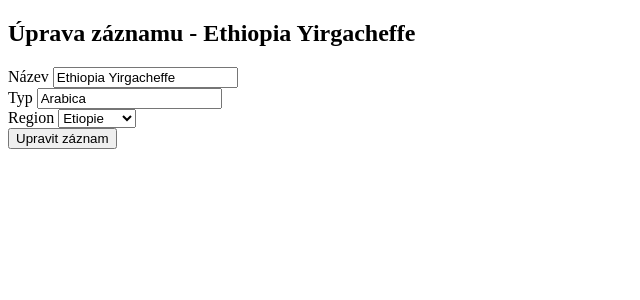
After one commit to Krankus-SSICR/it2026, a PHP site: the page made by 26-04-23 - CRUD cv02/upravit.php in a window 1280 px wide. The commit adds this page. Shown: the top 300 px of the page, without its empty margins (0-640 px from the left). Run offline with PHP 8.4, Linux system fonts and the light colour scheme; data comes from the database, SQL or seed files in the repository.

Commit message:
26-04-24

```diff
--- a/26-04-23 - CRUD cv02/index.php
+++ b/26-04-23 - CRUD cv02/index.php
@@ -9,6 +9,9 @@
     <?php if(isset($_GET['pridano']) && $_GET['pridano'] == 1):?>
         <p style="color: darkgreen;">Záznam byl úspěšně přidán</p>
     <?php endif;?>
+    <?php if(isset($_GET['upraveno']) && $_GET['upraveno'] == 1):?>
+        <p style="color: darkgreen;">Záznam byl úspěšně upraven</p>
+    <?php endif;?>
     <a href="prehled.php">Přehled skladu</a><br>
     <a href="pridat.php">Přidat novou kávu</a>
 </body>
--- /dev/null
+++ b/26-04-23 - CRUD cv02/upravit.php
@@ -0,0 +1,53 @@
+<?php
+require('db.php');
+$id = $_GET['id'];
+if (isset($_POST['upravit'])) {
+    $nazev = $_POST['nazev'];
+    $typ = $_POST['typ'];
+    $uprava = "UPDATE kava SET nazev='$nazev', typ='$typ' WHERE id=$id";
+
+    if ($conn->query($uprava) === TRUE) {
+        header("Location: index.php?upraveno=1");
+        exit();
+    }
+}
+?>
+<!DOCTYPE html>
+<html lang="en">
+
+<head>
+    <meta charset="UTF-8">
+    <meta name="viewport" content="width=device-width, initial-scale=1.0">
+    <title>Sklad kávy - úprava záznamu</title>
+</head>
+
+<body>
+    <?php
+    $uprava_zaznam = "SELECT * FROM kava WHERE id=$id";
+    //echo $uprava_zaznam;
+    $uprava_zaznam = $conn->query($uprava_zaznam);
+    $radek = $uprava_zaznam->fetch_assoc();
+    ?>
+    <h2>Úprava záznamu - <?= $radek['nazev']; ?></h2>
+    <form action="upravit.php?id=<?= $id;?>" method="POST">
+        <div>
+            <label for="nazev">Název</label>
+            <input type="text" id="nazev" name="nazev" value="<?= $radek['nazev']; ?>">
+        </div>
+        <div>
+            <label for="typ">Typ</label>
+            <input type="text" id="typ" name="typ" value="<?= $radek['typ']; ?>">
+        </div>
+        <div>
+            <label for="region">Region</label>
+            <select name="region" id="region">
+                <option value="1" <?php if($radek['region_id'] == 1) echo 'selected';?>>Etiopie</option>
+                <option value="2" <?php if($radek['region_id'] == 2) echo 'selected';?>>Kolumbie</option>
+                <option value="3" <?php if($radek['region_id'] == 3) echo 'selected';?>>Brazílie</option>
+            </select>
+        </div>
+        <input type="submit" value="Upravit záznam">
+    </form>
+</body>
+
+</html>
```
Also changed, not shown: 26-04-23 - CRUD cv02/prehled.php (+12 -0 lines).
